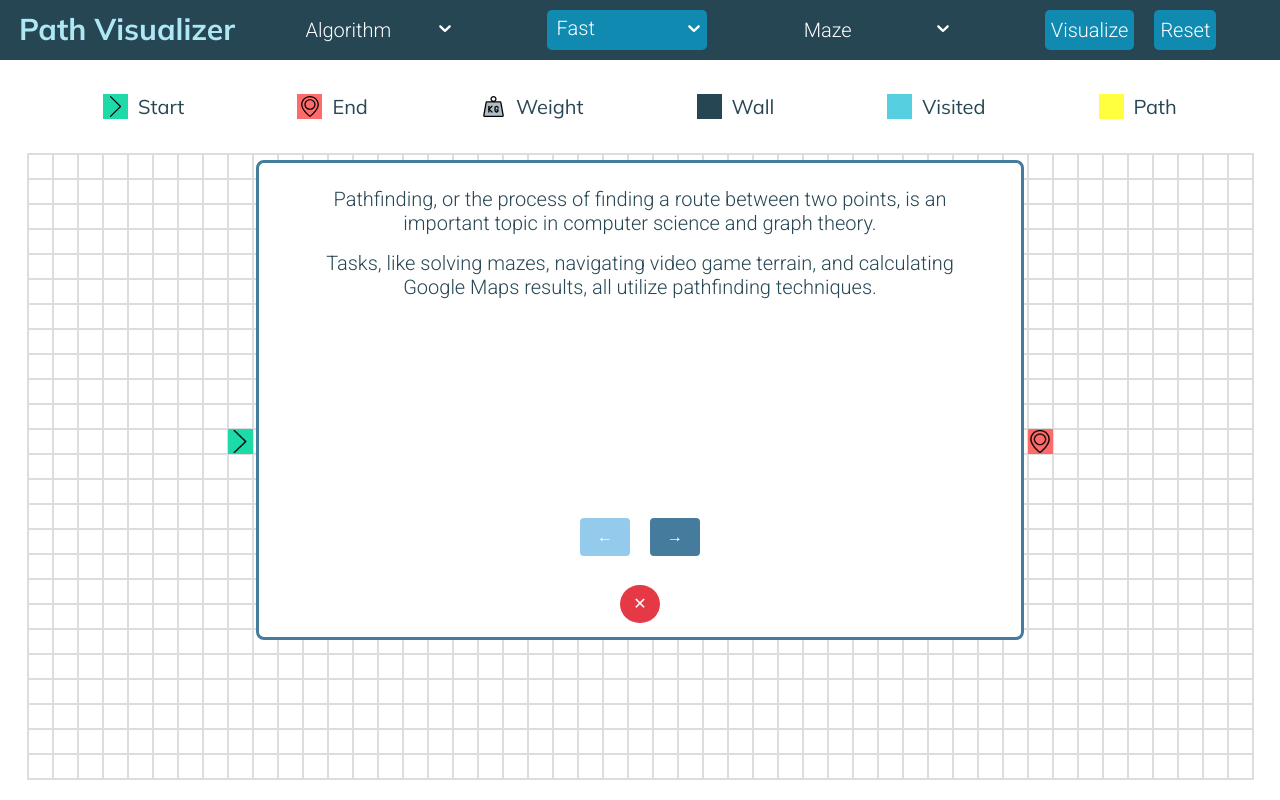
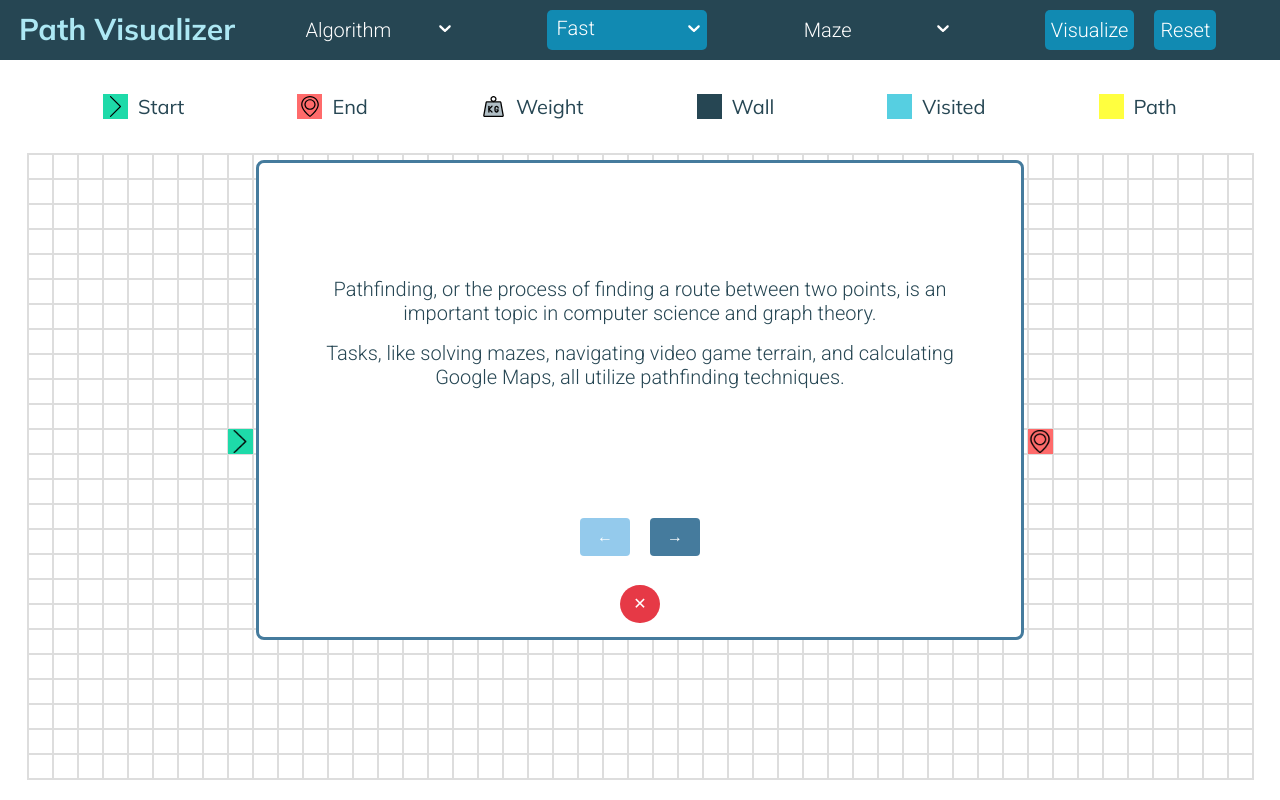
Before and after one commit to yesean/pathmazer, a React (Create React App) app: page / in a window 1280 px wide. Built offline with nearby package versions, Linux system fonts and the light colour scheme.

Commit message:
update Tutorial page

```diff
--- a/src/components/Tutorial.js
+++ b/src/components/Tutorial.js
@@ -3,19 +3,20 @@ import './../styles/Tutorial.css';
 
 const Tutorial = () => {
   const [textIndex, setTextIndex] = useState(0);
-  const [style, setStyle] = useState({});
   const [prevButtonStyle, setPrevButtonStyle] = useState({
     backgroundColor: '#94caec',
   });
   const [nextButtonStyle, setNextButtonStyle] = useState({});
+  const [shouldShowTutorialPage, setShouldShowTutorialPage] = useState(true);
   const [shouldShowAlgorithms, setShouldShowAlgorithms] = useState(false);
+  const [shouldShowSiteOptions, setShouldShowSiteOptions] = useState(false);
 
   const texts = [
     [
       'Pathfinding, or the process of finding a route between two points, is an ' +
         'important topic in computer science and graph theory.',
       'Tasks, like solving mazes, navigating video game terrain, and calculating ' +
-        'Google Maps results, all utilize pathfinding techniques.',
+        'Google Maps, all utilize pathfinding techniques.',
     ],
     [
       'Over time, different algorithms have emerged in pathfinding. Some are ' +
@@ -24,13 +25,11 @@ const Tutorial = () => {
     ],
     [
       'This site allows you to visualize and play around with how these ' +
-        'algorithms work. You can move around the start and end square. You can also click and drag to add walls (impenetrable) ' +
-        'or hold W to add weights (penetrable, cost 10 squares) instead.',
-      'You can move around the start and end square after a visualization to see how the new position affects path finding.',
-      'Lastly, you can adjust the speed of visualization as well as generate mazes to see how these algorithms solve them!',
+        'algorithms work.',
     ],
   ];
   const algorithmsIndex = 1;
+  const siteOptionsIndex = 2;
 
   const algorithms = [
     ['Dijkstra:', 'Gurantees Shortest Path', 'Weighted', 'Slow'],
@@ -40,8 +39,20 @@ const Tutorial = () => {
     ['DFS:', "Doesn't Guarantee Shortest Path", 'Unweighted', 'Slow'],
   ];
 
+  const siteOptions = [
+    ['Move around the start and end square'],
+    ['Click and drag to add walls (impenetrable)'],
+    ['Hold W to add weights (penetrable, cost 10 squares) instead'],
+    [
+      'Move around the start and end square after a visualization to see how the new position affects path finding',
+    ],
+    [
+      'Adjust the speed of visualization as well as generate mazes to see how these algorithms solve them!',
+    ],
+  ];
+
   const onSkip = () => {
-    setStyle({ display: 'none' });
+    setShouldShowTutorialPage(false);
   };
   const onPrev = () => {
     if (textIndex > 0) {
@@ -76,34 +87,58 @@ const Tutorial = () => {
     } else {
       setShouldShowAlgorithms(false);
     }
+    if (textIndex === siteOptionsIndex) {
+      setShouldShowSiteOptions(true);
+    } else {
+      setShouldShowSiteOptions(false);
+    }
   };
 
   return (
-    <div className='tutorialPage' style={style}>
+    shouldShowTutorialPage && (
+      <div className='tutorialPage'>
         <div className='tutorialTextContainer'>
           {texts[textIndex].map((text) => (
-          <p className='tutorialText'>{text}</p>
+            <p key={text} className='tutorialText'>
+              {text}
+            </p>
           ))}
+          {shouldShowAlgorithms && (
             <div className='algorithmListContainer'>
               <table className='algorithmList'>
                 <tbody>
-              {shouldShowAlgorithms &&
-                algorithms.map((alg) => (
-                  <tr>
+                  {algorithms.map((alg) => (
+                    <tr key={alg}>
                       {alg.map((elem) => (
-                      <td>{elem}</td>
+                        <td key={elem}>{elem}</td>
                       ))}
                     </tr>
                   ))}
                 </tbody>
               </table>
             </div>
+          )}
+          {shouldShowSiteOptions && (
+            <div className='siteOptionsListContainer'>
+              <ul className='siteOptionsList'>
+                {siteOptions.map((option) => (
+                  <li key={option}>{option}</li>
+                ))}
+              </ul>
+            </div>
+          )}
         </div>
         <div className='directionContainer'>
-        <button className='prevButton' onClick={onPrev} style={prevButtonStyle}>
+          <button
+            className='prevButton'
+            onClick={onPrev}
+            style={prevButtonStyle}>
             {String.fromCharCode(8592)}
           </button>
-        <button className='nextButton' onClick={onNext} style={nextButtonStyle}>
+          <button
+            className='nextButton'
+            onClick={onNext}
+            style={nextButtonStyle}>
             {String.fromCharCode(8594)}
           </button>
         </div>
@@ -113,6 +148,7 @@ const Tutorial = () => {
           </button>
         </div>
       </div>
+    )
   );
 };
 
```
Lines whose indentation alone changed are shown as unchanged.
